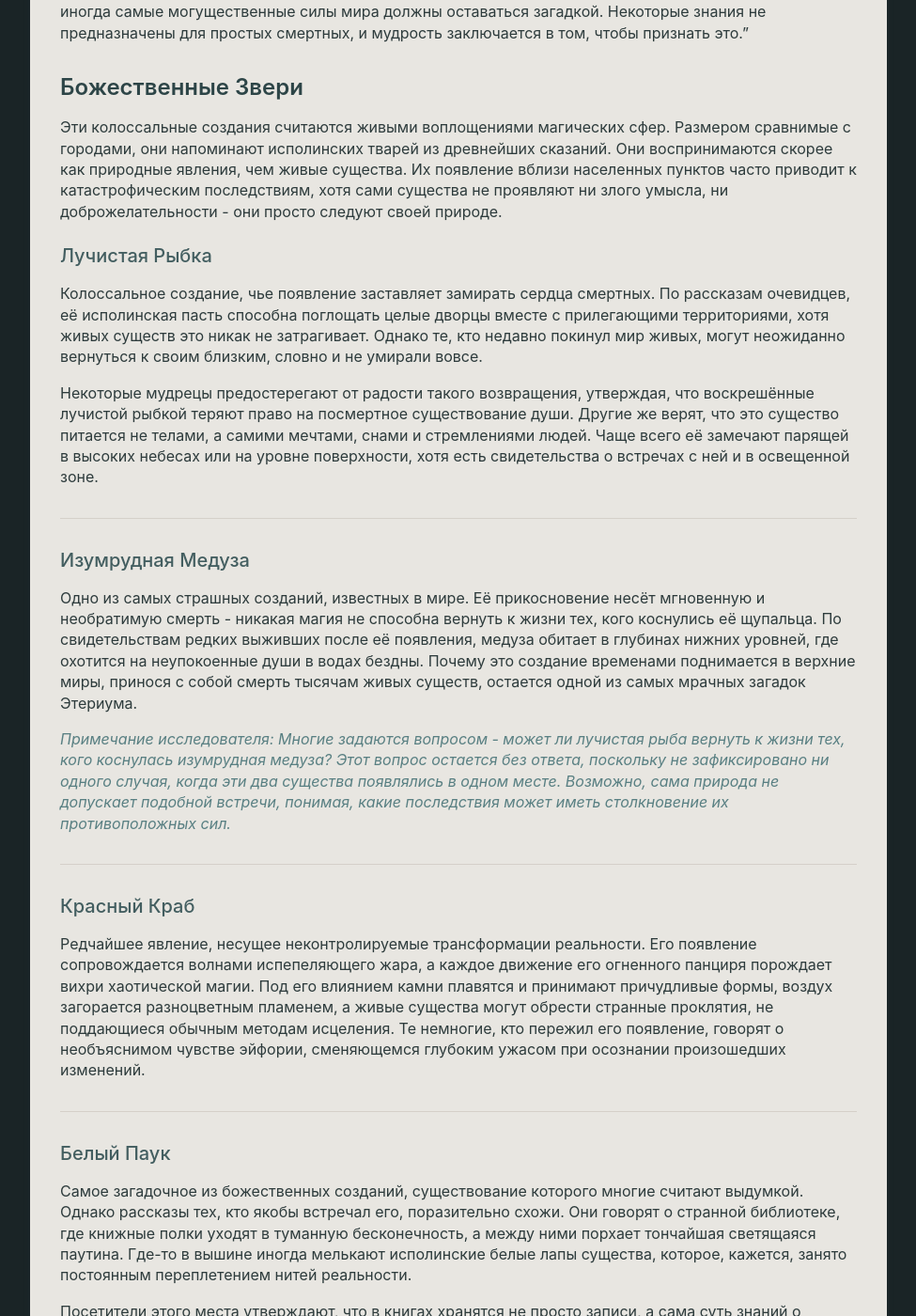
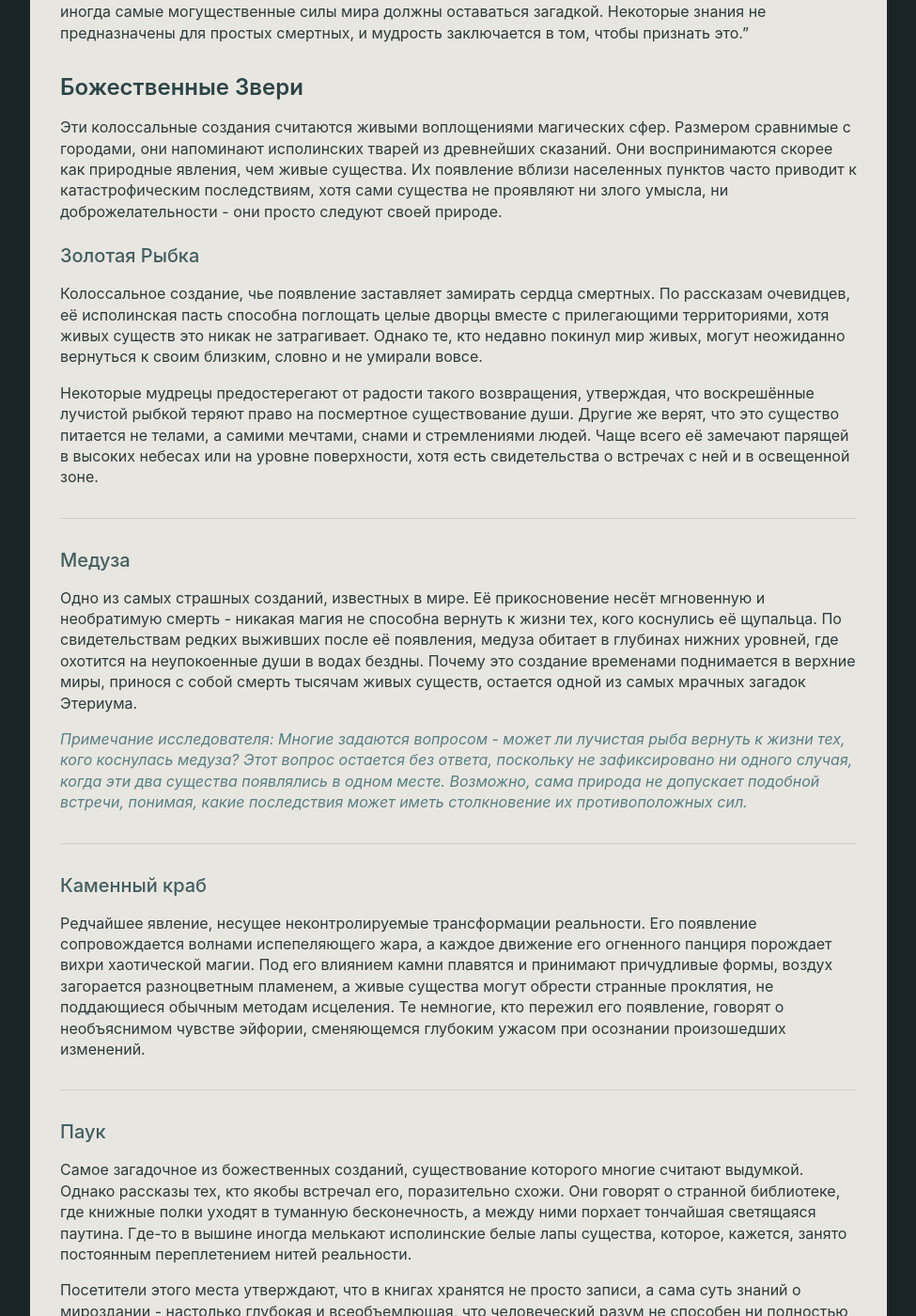
Before and after one commit to KovalevEvgeniy/etherium, a Jekyll site: the page built from data/bestiary/index.md, in a window 1280 px wide and 1400 px high, scrolled down 1645 px. Shown: the whole window at 94% size, without its empty margins (152-1127 px from the left). Built offline with Jekyll 4.4.1, drawn with Linux system fonts in a browser that asks for light colours; some of the changed text lies outside the part shown.

Commit message:
update bestiary

```diff
--- a/data/bestiary/index.md
+++ b/data/bestiary/index.md
@@ -67,7 +67,7 @@ title: Бестиарий Этериума
 появление вблизи населенных пунктов часто приводит к катастрофическим последствиям, хотя сами существа не проявляют ни
 злого умысла, ни доброжелательности - они просто следуют своей природе.
 
-### Лучистая Рыбка
+### Золотая Рыбка
 
 Колоссальное создание, чье появление заставляет замирать сердца смертных. По рассказам очевидцев, её исполинская пасть
 способна поглощать целые дворцы вместе с прилегающими территориями, хотя живых существ это никак не затрагивает. Однако
@@ -80,7 +80,7 @@ title: Бестиарий Этериума
 
 <hr>
 
-### Изумрудная Медуза
+### Медуза
 
 Одно из самых страшных созданий, известных в мире. Её прикосновение несёт мгновенную и необратимую смерть - никакая
 магия не способна вернуть к жизни тех, кого коснулись её щупальца. По свидетельствам редких выживших после её появления,
@@ -88,14 +88,14 @@ title: Бестиарий Этериума
 временами поднимается в верхние миры, принося с собой смерть тысячам живых существ, остается одной из самых мрачных
 загадок Этериума.
 
-_Примечание исследователя: Многие задаются вопросом - может ли лучистая рыба вернуть к жизни тех, кого коснулась
-изумрудная медуза? Этот вопрос остается без ответа, поскольку не зафиксировано ни одного случая, когда эти два существа
+_Примечание исследователя: Многие задаются вопросом - может ли лучистая рыба вернуть к жизни тех, кого коснулась медуза?
+Этот вопрос остается без ответа, поскольку не зафиксировано ни одного случая, когда эти два существа
 появлялись в одном месте. Возможно, сама природа не допускает подобной встречи, понимая, какие последствия может иметь
 столкновение их противоположных сил._
 
 <hr>
 
-### Красный Краб
+### Каменный краб
 
 Редчайшее явление, несущее неконтролируемые трансформации реальности. Его появление сопровождается волнами испепеляющего
 жара, а каждое движение его огненного панциря порождает вихри хаотической магии. Под его влиянием камни плавятся и
@@ -105,7 +105,7 @@ _Примечание исследователя: Многие задаются
 
 <hr>
 
-### Белый Паук
+### Паук
 
 Самое загадочное из божественных созданий, существование которого многие считают выдумкой. Однако рассказы тех, кто
 якобы встречал его, поразительно схожи. Они говорят о странной библиотеке, где книжные полки уходят в туманную
@@ -146,7 +146,7 @@ _Примечание исследователя: Многие задаются
 
 <hr>
 
-### Темно-Красный Угорь
+### Черный уж
 
 Стихийное воплощение хаоса, чаще всего замеченное воздухоплавателями в верхних уровнях мира и до верхних сумерек. Его
 присутствие сопровождается разрушительными ураганами, грозовыми тучами и волнами губительной магической энергии,
```
Also changed, not shown: other parts of data/bestiary/index.md (+2 -2 lines).
